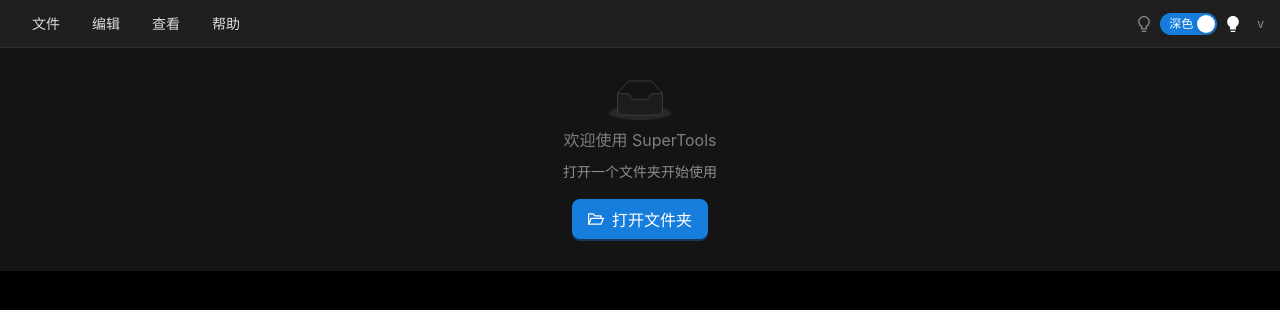
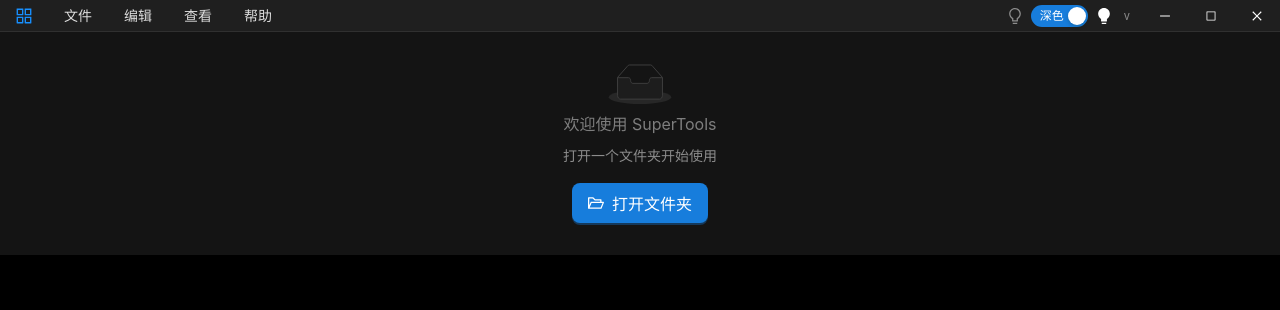
Before and after one commit to BroganGrow/TemuWorkbenchAI, a React (Vite) app: page / in a window 1280 px wide. Shown: the top 310 px of the page. Built offline with nearby package versions, Linux system fonts and the light colour scheme.

Commit message:
feat:自定义窗口栏

```diff
--- a/electron/main.ts
+++ b/electron/main.ts
@@ -30,7 +30,8 @@
     height: 900,
     minWidth: 1200,
     minHeight: 700,
-    title: '', // 隐藏窗口标题
+    title: '',
+    frame: false, // 使用无边框窗口，自定义标题栏
     webPreferences: {
       preload: path.join(__dirname, 'preload.cjs'),
       contextIsolation: true,
--- a/src/App.tsx
+++ b/src/App.tsx
@@ -1,5 +1,5 @@
 import { useState, useEffect } from 'react';
-import { Layout, Menu, Button, message, Empty } from 'antd';
+import { Layout, Button, message, Empty } from 'antd';
 import {
   SettingOutlined,
   FolderOpenOutlined
@@ -11,13 +11,13 @@
 import { NewProductDialog } from './components/NewProductDialog';
 import { WorkspaceInitDialog } from './components/WorkspaceInitDialog';
 import { DropZone } from './components/DropZone';
-import { ThemeToggle } from './components/ThemeToggle';
+import { TitleBar } from './components/TitleBar';
 import { ResizableSider } from './components/ResizableSider';
 import { useAppStore } from './store/appStore';
 import { isStandardWorkspace, initWorkspace } from './utils/workspaceInit';
 import { loadAllProducts } from './utils/productLoader';
 
-const { Header, Sider, Content } = Layout;
+const { Sider, Content } = Layout;
 
 const LAST_FOLDER_KEY = 'super-tools-last-folder';
 
@@ -178,77 +178,20 @@
     }
   };
 
+  const handleCloseFolder = () => {
+    setRootPath('');
+    message.info('已关闭文件夹');
+  };
+
   return (
     <Layout style={{ minHeight: '100vh' }}>
-      {/* 顶部菜单栏 */}
-      <Header style={{
-        background: '#1f1f1f',
-        padding: '0 16px',
-        borderBottom: '1px solid #303030',
-        display: 'flex',
-        alignItems: 'center',
-        justifyContent: 'space-between',
-        height: '48px',
-        lineHeight: '48px'
-      }}>
-        <div style={{ display: 'flex', alignItems: 'center', gap: '16px' }}>
-          <Menu
-            mode="horizontal"
-            items={[
-              {
-                key: 'file',
-                label: '文件',
-                children: [
-                  {
-                    key: 'open-folder',
-                    label: '打开文件夹',
-                    icon: <FolderOpenOutlined />,
-                    onClick: handleOpenFolder
-                  },
-                  {
-                    key: 'close-folder',
-                    label: '关闭文件夹',
-                    disabled: !rootPath,
-                    onClick: () => {
-                      setRootPath('');
-                      message.info('已关闭文件夹');
-                    }
-                  },
-                  { type: 'divider' },
-                  {
-                    key: 'current-folder',
-                    label: rootPath ? (
-                      <div style={{
-                        maxWidth: '300px',
-                        overflow: 'hidden',
-                        textOverflow: 'ellipsis',
-                        whiteSpace: 'nowrap',
-                        color: '#8c8c8c',
-                        fontSize: '12px'
-                      }}>
-                        当前: {rootPath}
-                      </div>
-                    ) : '未打开文件夹',
-                    disabled: true
-                  }
-                ]
-              },
-              { key: 'edit', label: '编辑' },
-              { key: 'view', label: '查看' },
-              { key: 'help', label: '帮助' }
-            ]}
-            style={{
-              background: 'transparent',
-              border: 'none',
-              lineHeight: '48px'
-            }}
-          />
-        </div>
-        <div style={{ display: 'flex', alignItems: 'center', gap: '16px' }}>
-          <ThemeToggle />
-          <span style={{ fontSize: '12px', color: '#8c8c8c' }}>v{appVersion}</span>
-        </div>
-      </Header>
+      {/* 自定义标题栏 */}
+      <TitleBar
+        rootPath={rootPath}
+        appVersion={appVersion}
+        onOpenFolder={handleOpenFolder}
+        onCloseFolder={handleCloseFolder}
+      />
 
       <Layout>
         {!rootPath ? (
--- /dev/null
+++ b/src/components/TitleBar.tsx
@@ -0,0 +1,218 @@
+import { useState, useEffect } from 'react';
+import { Menu } from 'antd';
+import {
+  MinusOutlined,
+  BorderOutlined,
+  CloseOutlined,
+  FolderOpenOutlined,
+  AppstoreOutlined
+} from '@ant-design/icons';
+import { ThemeToggle } from './ThemeToggle';
+
+interface TitleBarProps {
+  rootPath: string;
+  appVersion: string;
+  onOpenFolder: () => void;
+  onCloseFolder: () => void;
+}
+
+export const TitleBar: React.FC<TitleBarProps> = ({
+  rootPath,
+  appVersion,
+  onOpenFolder,
+  onCloseFolder
+}) => {
+  const [isMaximized, setIsMaximized] = useState(false);
+
+  useEffect(() => {
+    // 检查初始最大化状态
+    if (window.electronAPI?.windowIsMaximized) {
+      window.electronAPI.windowIsMaximized().then(setIsMaximized);
+    }
+  }, []);
+
+  const handleMinimize = () => {
+    window.electronAPI?.windowMinimize();
+  };
+
+  const handleMaximize = () => {
+    window.electronAPI?.windowMaximize();
+    setIsMaximized(!isMaximized);
+  };
+
+  const handleClose = () => {
+    window.electronAPI?.windowClose();
+  };
+
+  return (
+    <div style={{
+      height: '32px',
+      background: '#1f1f1f',
+      borderBottom: '1px solid #303030',
+      display: 'flex',
+      alignItems: 'center',
+      justifyContent: 'space-between',
+      WebkitAppRegion: 'drag', // 使标题栏可拖动
+      userSelect: 'none'
+    }}>
+      {/* 左侧：Logo + 菜单 */}
+      <div style={{
+        display: 'flex',
+        alignItems: 'center',
+        WebkitAppRegion: 'no-drag' // 菜单区域不可拖动
+      }}>
+        {/* Logo */}
+        <div style={{
+          width: '32px',
+          height: '32px',
+          display: 'flex',
+          alignItems: 'center',
+          justifyContent: 'center',
+          marginRight: '8px',
+          marginLeft: '8px'
+        }}>
+          <AppstoreOutlined style={{
+            fontSize: '18px',
+            color: '#1890ff'
+          }} />
+        </div>
+
+        {/* 菜单 */}
+        <Menu
+          mode="horizontal"
+          items={[
+            {
+              key: 'file',
+              label: '文件',
+              children: [
+                {
+                  key: 'open-folder',
+                  label: '打开文件夹',
+                  icon: <FolderOpenOutlined />,
+                  onClick: onOpenFolder
+                },
+                {
+                  key: 'close-folder',
+                  label: '关闭文件夹',
+                  disabled: !rootPath,
+                  onClick: onCloseFolder
+                },
+                { type: 'divider' },
+                {
+                  key: 'current-folder',
+                  label: rootPath ? (
+                    <div style={{
+                      maxWidth: '300px',
+                      overflow: 'hidden',
+                      textOverflow: 'ellipsis',
+                      whiteSpace: 'nowrap',
+                      color: '#8c8c8c',
+                      fontSize: '12px'
+                    }}>
+                      当前: {rootPath}
+                    </div>
+                  ) : '未打开文件夹',
+                  disabled: true
+                }
+              ]
+            },
+            { key: 'edit', label: '编辑' },
+            { key: 'view', label: '查看' },
+            { key: 'help', label: '帮助' }
+          ]}
+          style={{
+            background: 'transparent',
+            border: 'none',
+            lineHeight: '32px',
+            minWidth: 0,
+            flex: 'none'
+          }}
+        />
+      </div>
+
+      {/* 右侧控制按钮 */}
+      <div style={{
+        display: 'flex',
+        alignItems: 'center',
+        height: '100%',
+        WebkitAppRegion: 'no-drag' // 控制按钮区域不可拖动
+      }}>
+        <div style={{
+          display: 'flex',
+          alignItems: 'center',
+          gap: '12px',
+          marginRight: '12px'
+        }}>
+          <ThemeToggle />
+          <span style={{ fontSize: '11px', color: '#8c8c8c' }}>v{appVersion}</span>
+        </div>
+
+        {/* 窗口控制按钮 */}
+        <div style={{
+          display: 'flex',
+          height: '100%'
+        }}>
+          <button
+            onClick={handleMinimize}
+            style={{
+              width: '46px',
+              height: '100%',
+              border: 'none',
+              background: 'transparent',
+              color: '#fff',
+              cursor: 'pointer',
+              display: 'flex',
+              alignItems: 'center',
+              justifyContent: 'center',
+              transition: 'background 0.2s'
+            }}
+            onMouseEnter={(e) => e.currentTarget.style.background = 'rgba(255,255,255,0.1)'}
+            onMouseLeave={(e) => e.currentTarget.style.background = 'transparent'}
+          >
+            <MinusOutlined style={{ fontSize: '12px' }} />
+          </button>
+
+          <button
+            onClick={handleMaximize}
+            style={{
+              width: '46px',
+              height: '100%',
+              border: 'none',
+              background: 'transparent',
+              color: '#fff',
+              cursor: 'pointer',
+              display: 'flex',
+              alignItems: 'center',
+              justifyContent: 'center',
+              transition: 'background 0.2s'
+            }}
+            onMouseEnter={(e) => e.currentTarget.style.background = 'rgba(255,255,255,0.1)'}
+            onMouseLeave={(e) => e.currentTarget.style.background = 'transparent'}
+          >
+            <BorderOutlined style={{ fontSize: '10px' }} />
+          </button>
+
+          <button
+            onClick={handleClose}
+            style={{
+              width: '46px',
+              height: '100%',
+              border: 'none',
+              background: 'transparent',
+              color: '#fff',
+              cursor: 'pointer',
+              display: 'flex',
+              alignItems: 'center',
+              justifyContent: 'center',
+              transition: 'background 0.2s'
+            }}
+            onMouseEnter={(e) => e.currentTarget.style.background = '#e81123'}
+            onMouseLeave={(e) => e.currentTarget.style.background = 'transparent'}
+          >
+            <CloseOutlined style={{ fontSize: '12px' }} />
+          </button>
+        </div>
+      </div>
+    </div>
+  );
+};
```
Also changed, not shown: electron/ipc-handlers.ts (+28 -1 lines), electron/preload.ts (+11 -1 lines), src/types/index.ts (+10 -0 lines).
